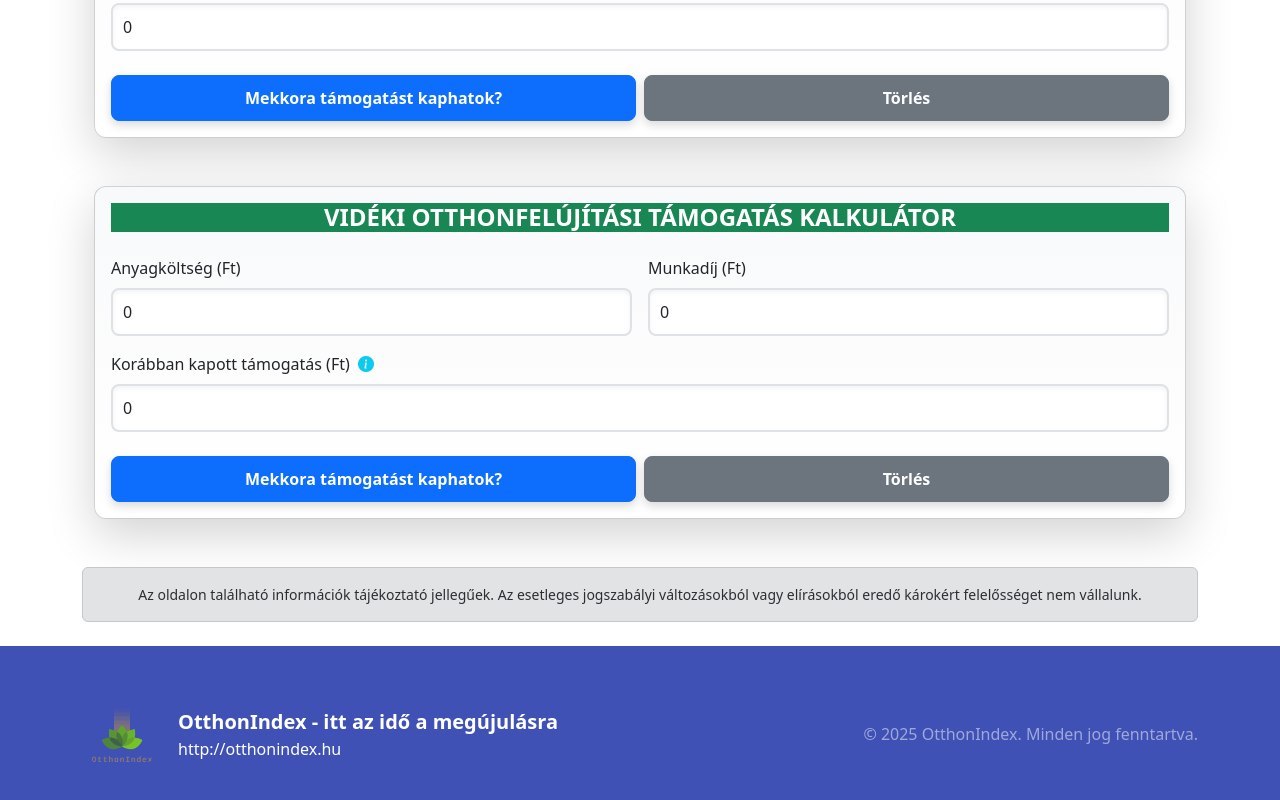
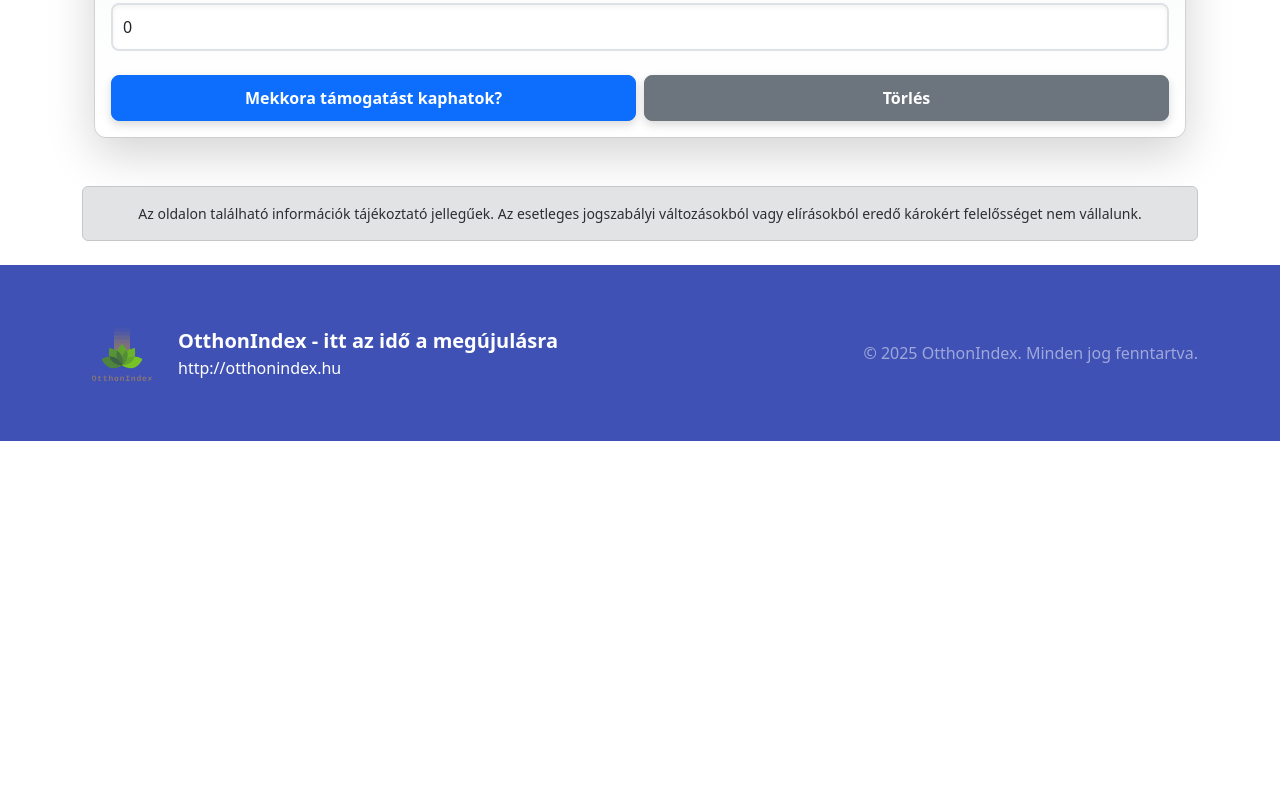
Before and after one commit to fogarasipeti/otthonfelujitas, an Angular app: page / in a window 1280 px wide. Shown: the part 1648-2448 px from the top of the page. After the commit the page ends 2089 px from the top, so only its background shows below. Built offline with nearby package versions, Linux system fonts and the light colour scheme.

Commit message:
double calculation delete

```diff
--- a/src/app/app.component.html
+++ b/src/app/app.component.html
@@ -644,18 +644,6 @@
   <app-discounts #discountSection [showDiscounts]="showLoans"></app-discounts>
 </section>
 
-<section class="container my-5">
-  <app-calculations
-    (calculationCompleted)="onCalculationResult($event)"
-  ></app-calculations>
-  <app-loans
-    #loansSection
-    *ngIf="showLoans"
-    [totalAmount]="totalAmount"
-  ></app-loans>
-  <app-discounts #discountSection [showDiscounts]="showLoans"></app-discounts>
-</section>
-
 <!-- Jogi nyilatkozat -->
 <section class="container mb-4">
   <div class="alert alert-secondary small text-center" role="alert">
```
